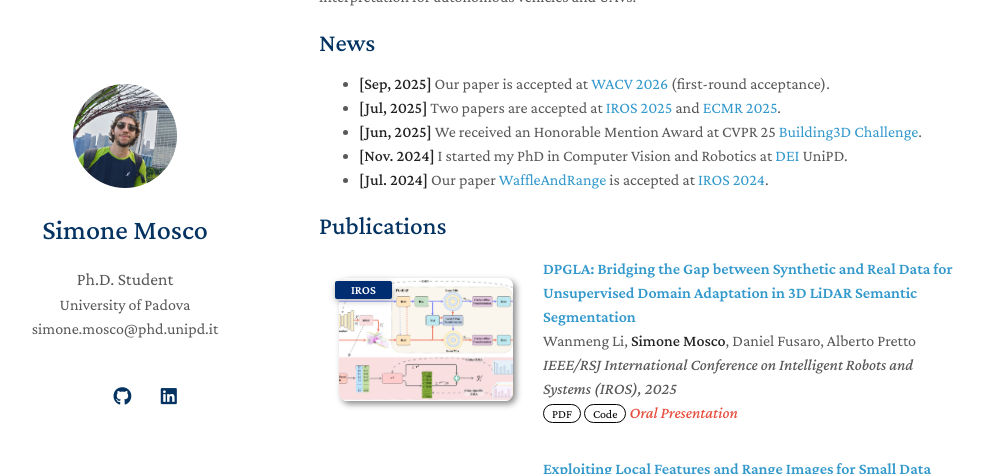
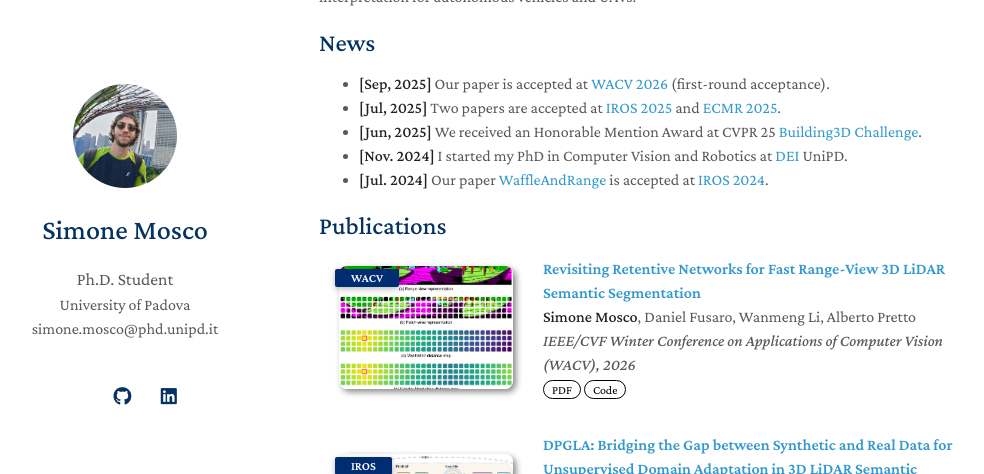
Before and after one commit to SiMoM0/simom0.github.io, a Jekyll site: the page built from index.md, in a window 1280 px wide and 900 px high, scrolled down 350 px, cut to the strip 0-474 px from the top of the window. Shown: the whole strip, without its empty margins (151-1135 px from the left). Built offline with Jekyll 4.4.1, drawn with Linux system fonts in a browser that asks for light colours; a style sheet for code colours, icons or effects is not loaded; our own code applies the rules of GitHub Pages for plain Markdown files.

Commit message:
add wacv26

```diff
--- a/_data/publications.yml
+++ b/_data/publications.yml
@@ -1,4 +1,12 @@
 main:
+
+  - title: "Revisiting Retentive Networks for Fast Range-View 3D LiDAR Semantic Segmentation"
+    authors: <strong>Simone Mosco</strong>, Daniel Fusaro, Wanmeng Li, Alberto Pretto
+    conference_short: WACV
+    conference: IEEE/CVF Winter Conference on Applications of Computer Vision (WACV), 2026
+    pdf: https://simom0.github.io/
+    code: https://github.com/SiMoM0/RangeRet
+    image: ./assets/img/RangeRet.png
 
   - title: "DPGLA: Bridging the Gap between Synthetic and Real Data for Unsupervised Domain Adaptation in 3D LiDAR Semantic Segmentation"
     authors: Wanmeng Li, <strong>Simone Mosco</strong>, Daniel Fusaro, Alberto Pretto
```
Also changed, not shown: assets/img/RangeRet.png (added).
